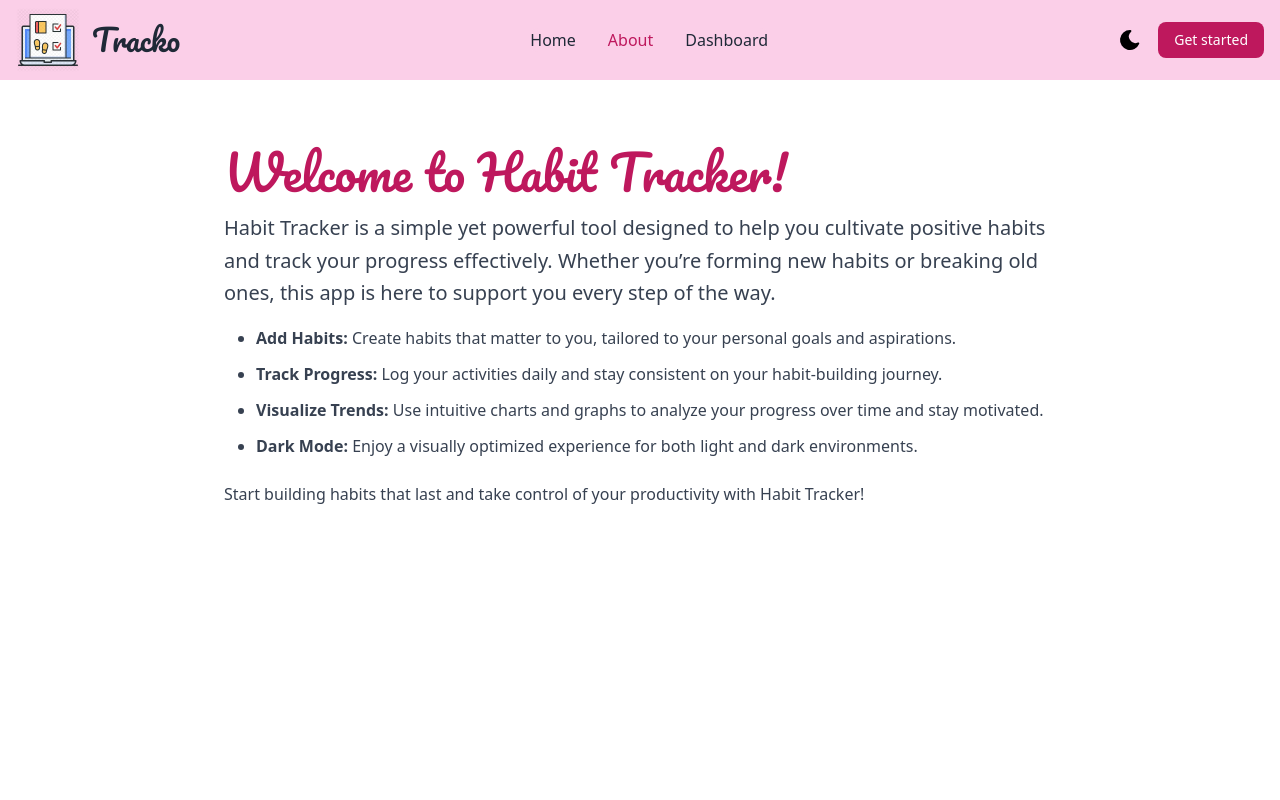
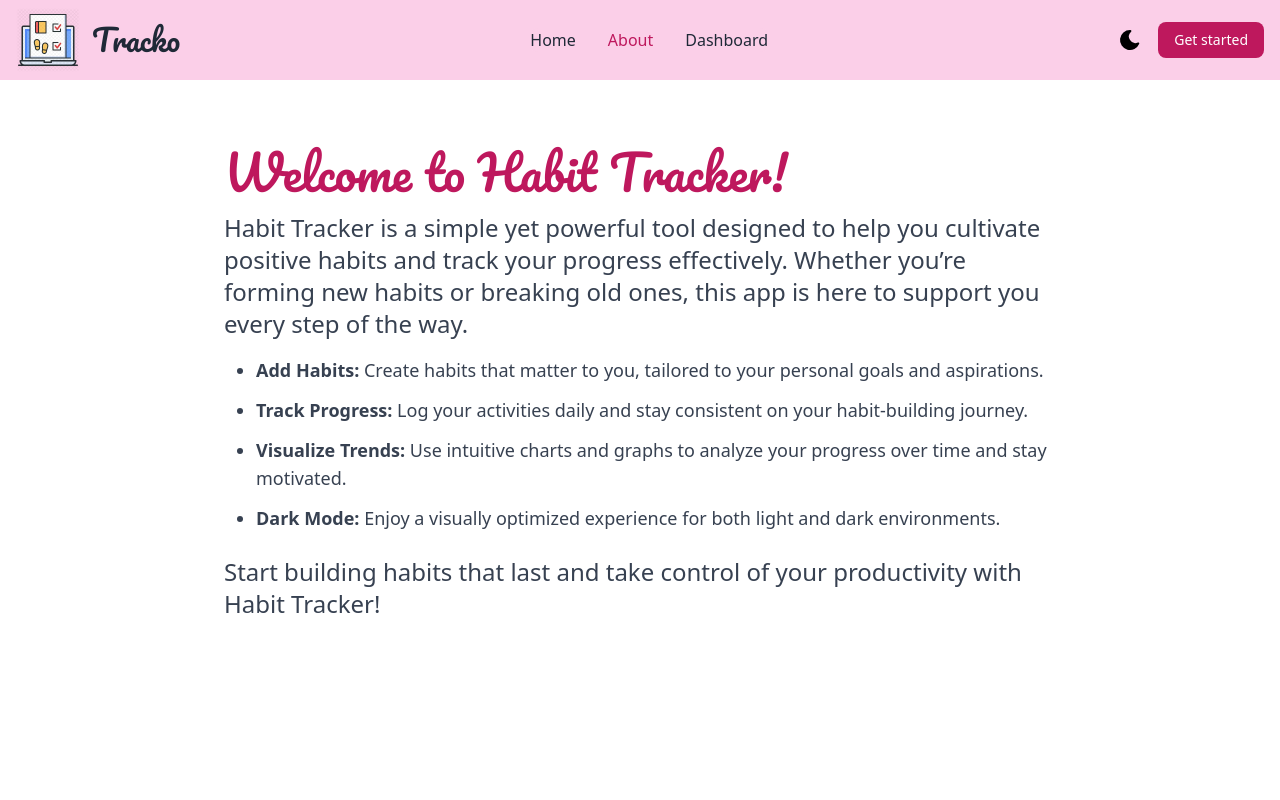
Before and after one commit to sahilbisht890/habit-tracker-frontend, a React (Create React App) app: page /about in a window 1280 px wide. Shown: the top 800 px of the page. Built offline with nearby package versions, Linux system fonts and the light colour scheme; no server answers.

Commit message:
about page text size increase

```diff
--- a/src/components/about/index.js
+++ b/src/components/about/index.js
@@ -8,14 +8,14 @@ const About = () => {
         <h2 className="text-5xl  mb-4 text-pink-700 dark:text-pink-400 pacifico-regular">
           Welcome to Habit Tracker!
         </h2>
-        <p className="mb-4 leading-relaxed text-xl">
+        <p className="mb-4 leading-relaxed text-xl md:text-2xl">
           Habit Tracker is a simple yet powerful tool designed to help you
           cultivate positive habits and track your progress effectively. Whether
           you’re forming new habits or breaking old ones, this app is here to
           support you every step of the way.
         </p>
 
-        <ul className="list-disc ml-8 space-y-3">
+        <ul className="list-disc ml-8 space-y-3 text-lg">
           <li>
             <span className="font-semibold">Add Habits:</span> Create habits
             that matter to you, tailored to your personal goals and
@@ -37,7 +37,7 @@ const About = () => {
           </li>
         </ul>
 
-        <p className="mt-6">
+        <p className="mt-6 text-xl md:text-2xl">
           Start building habits that last and take control of your productivity
           with Habit Tracker!
         </p>
```
